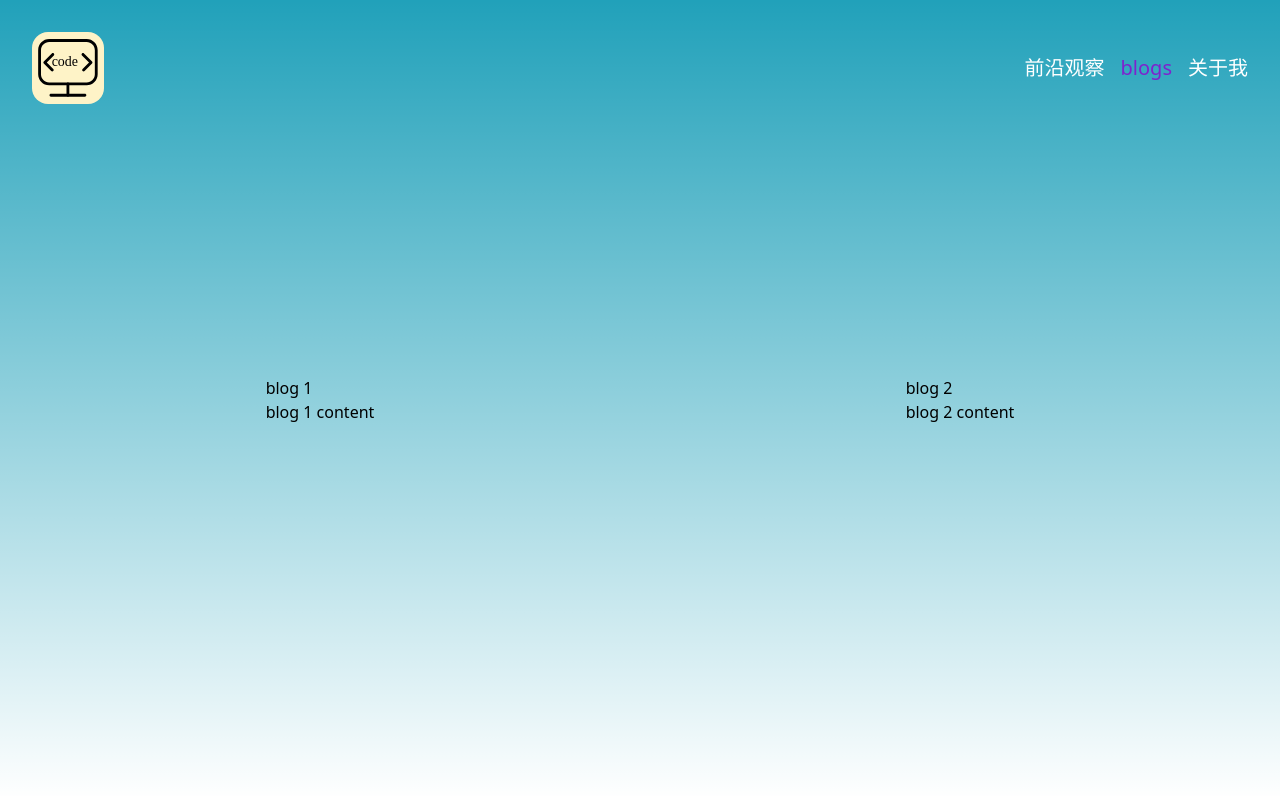
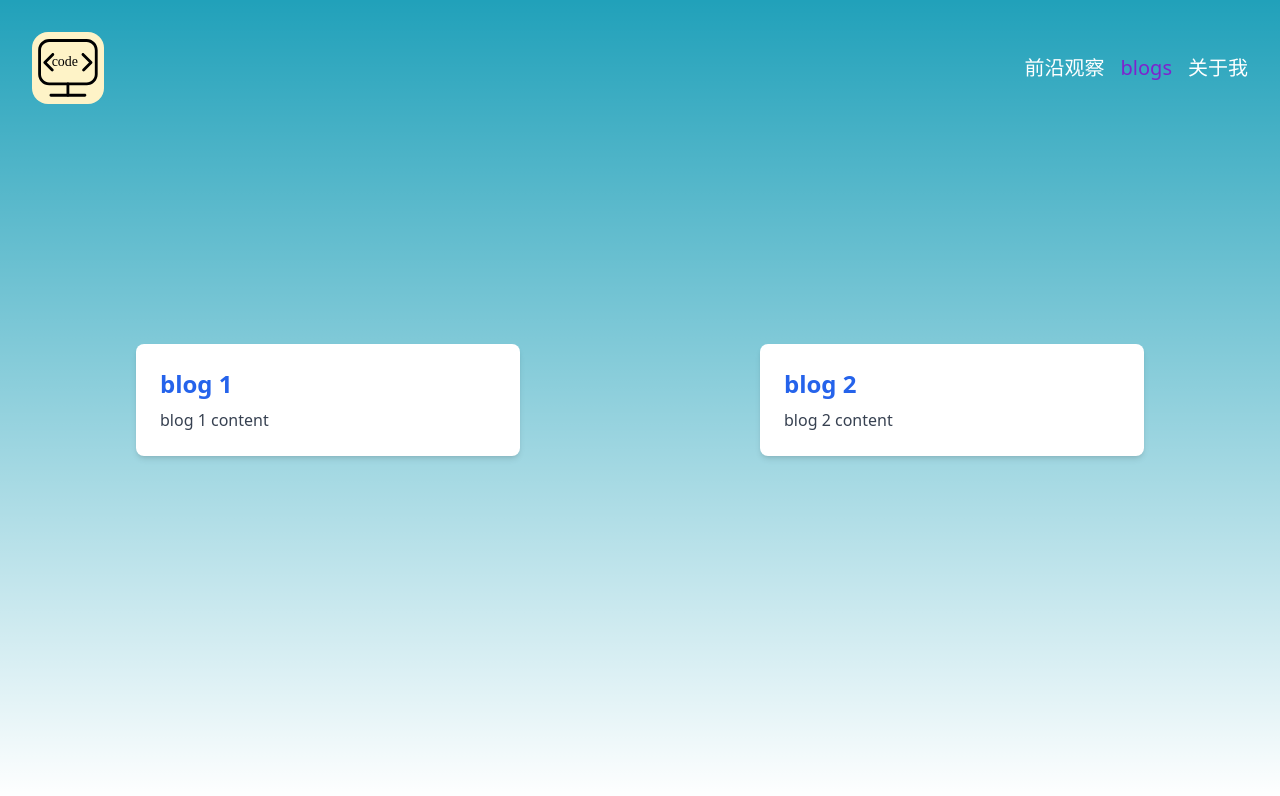
Before and after one commit to caoguangyao28/next-demo, a Next.js app: page /blogs in a window 1280 px wide. Shown: the top 796 px of the page. Built offline with nearby package versions, Linux system fonts and the light colour scheme.

Commit message:
feat: 简单美化blogs list页面

```diff
--- a/src/app/(hero)/blogs/page.tsx
+++ b/src/app/(hero)/blogs/page.tsx
@@ -1,24 +1,30 @@
 import Link from "next/link";
+import {Metadata} from "next";
 
 export default async function Page() {
   const staticData = await generateStaticProps();
   const { blogs } = staticData.props;
   return (
-    <div className={'absolute inset-0 flex items-center justify-around'}>
+      <div className={'absolute inset-0 flex items-center justify-around flex-wrap p-4'}>
         {blogs.map((blog) => (
-        <div key={blog.id}>
-          <h1>
-            <Link href={`/blogs/${blog.id}`}>
+          <div key={blog.id} className="bg-white rounded-lg shadow-md p-6 m-4 w-full max-w-sm hover:shadow-lg transition-shadow duration-300">
+            <h1 className="text-2xl font-bold mb-2">
+              <Link href={`/blogs/${blog.id}`} className="text-blue-600 hover:text-blue-800">
                 {blog.title}
               </Link>
             </h1>
-          <p>
+            <p className="text-gray-700">
               {blog.content}
             </p>
           </div>
         ))}
       </div>
   )
+}
+
+export const metadata: Metadata = {
+  description: "Blogs list page",
+  title: "Blogs list"
 }
 
 async function generateStaticProps() {
```
Lines whose indentation alone changed are shown as unchanged.
